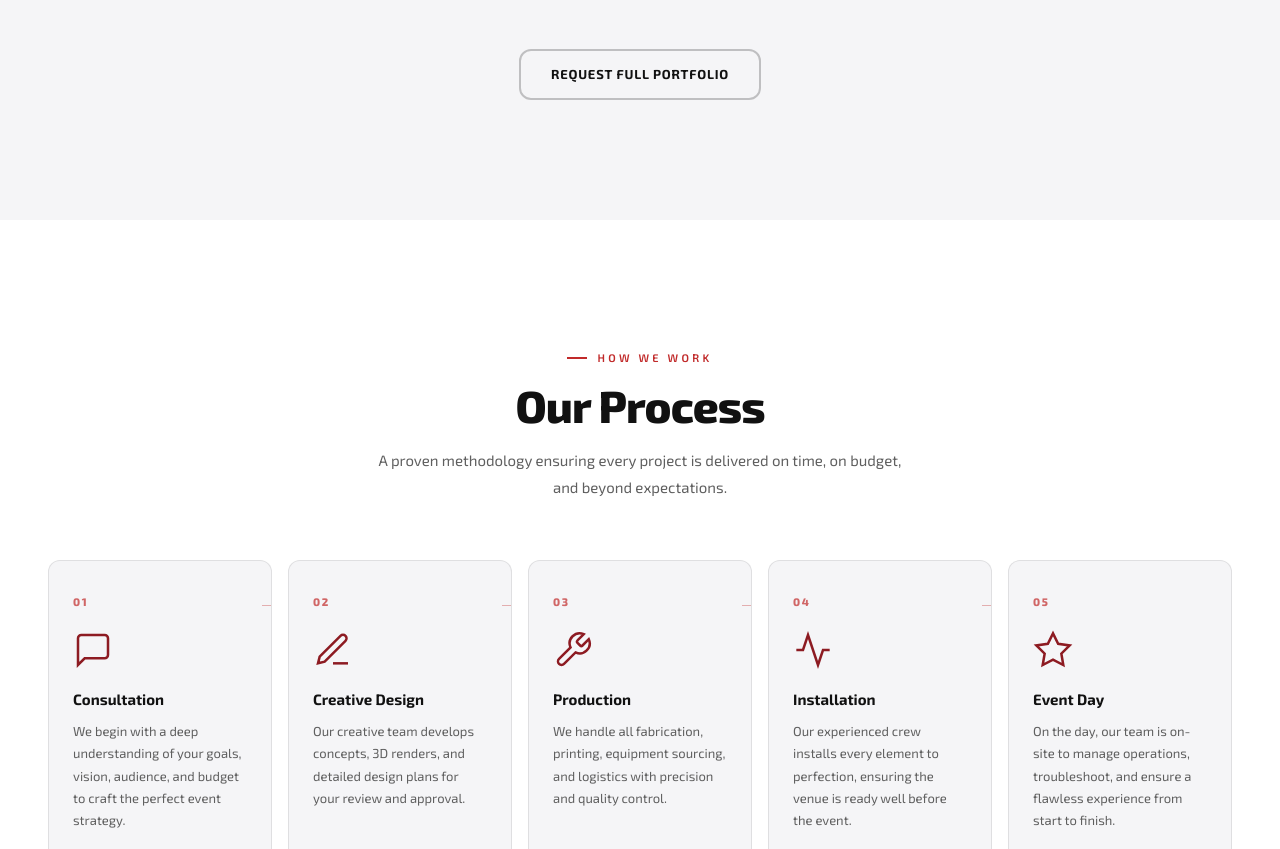
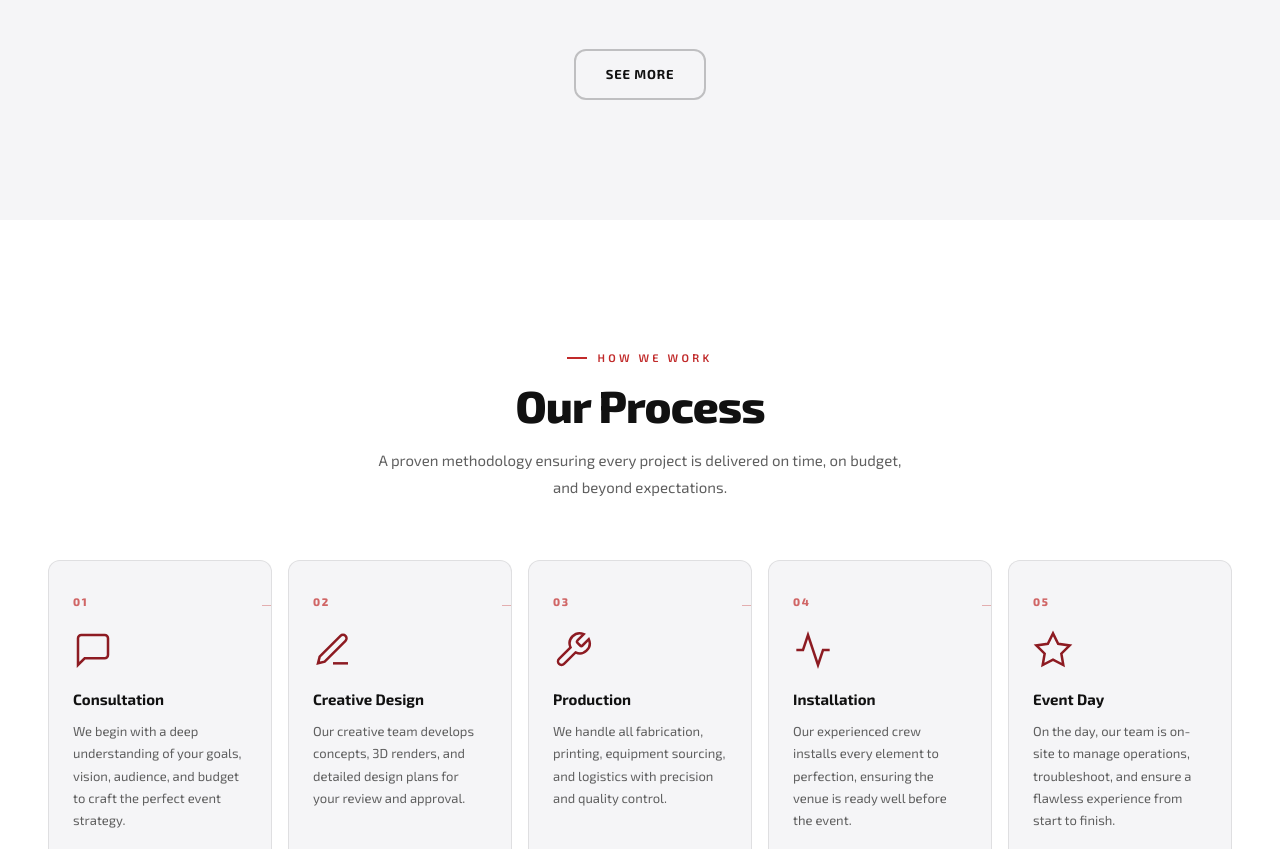
Before and after one commit to amren29/proeventexhibition, a plain HTML site: page index.html in a window 1280 px wide. Shown: the part 3992-4841 px from the top of the page. Drawn offline with Linux system fonts and the light colour scheme.

Commit message:
fix: rename portfolio CTA button to See More

```diff
--- a/index.html
+++ b/index.html
@@ -259,7 +259,7 @@
             </div>
 
             <div class="portfolio__more fade-up">
-                <a href="contact.html" class="btn btn--secondary">Request Full Portfolio</a>
+                <a href="contact.html" class="btn btn--secondary">See More</a>
             </div>
         </div>
     </section>
```
Also changed, not shown: portfolio.html (+1 -1 lines).
